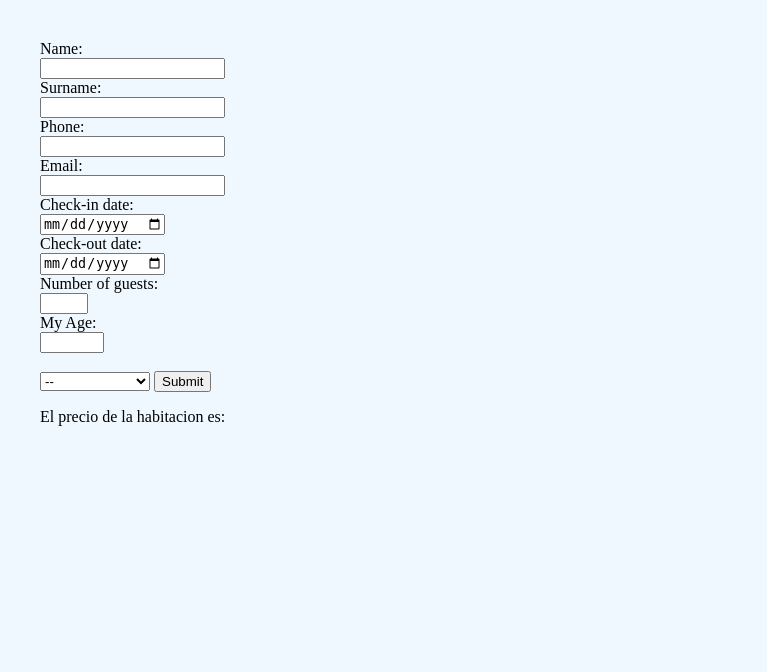
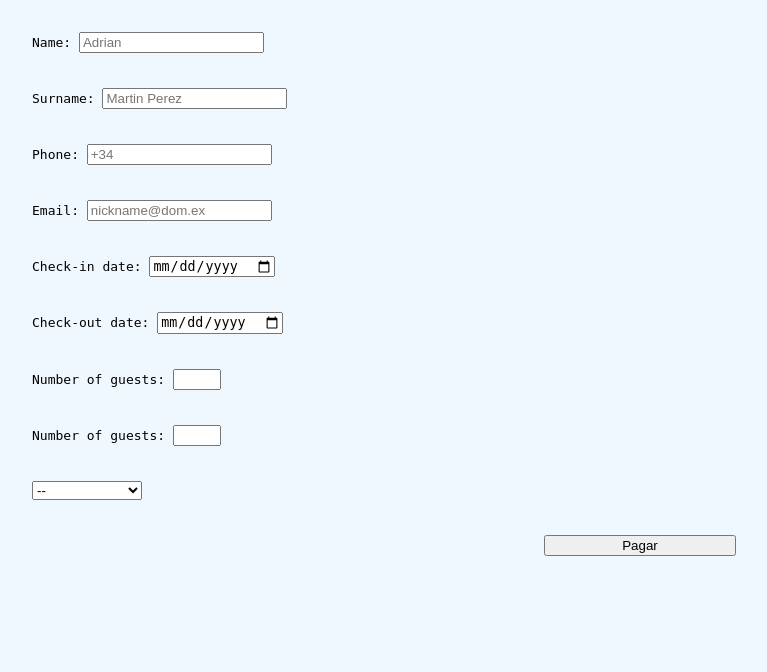
Before and after one commit to byemidev/Tajamar, a PHP site: page /paginas/reserva.html in a window 1280 px wide. Shown: the top 672 px of the page, without its empty margins (0-767 px from the left). Run offline with PHP 8.4, Linux system fonts and the light colour scheme.

Commit message:
a lot of thigs to do

```diff
--- a/semana6_dia2_Basics_HTML&CSS&JS_hotel/paginas/reserva.html
+++ b/semana6_dia2_Basics_HTML&CSS&JS_hotel/paginas/reserva.html
@@ -16,38 +16,55 @@
     <link rel="stylesheet" href="../styles.css">
 </head>
 <body>
-<form id="reservation-form">
-  <label for="name">Name:</label><br>
-  <input type="text" id="name" name="name" required pattern="[a-zA-Z]{1,90}"><br>
-  <label for="surname">Surname:</label><br>
-  <input type="text" id="surname" name="surname" required pattern="[a-zA-Z]{1,90}"><br>
-  <label for="phone">Phone:</label><br>
-  <input type="tel" id="phone" name="phone" required pattern="[0-9]{9}"><br>
-  <label for="email">Email:</label><br>
-  <input type="email" id="email" name="email" required><br>
-  <label for="checkinDate">Check-in date:</label><br>
-  <input type="date" id="check-in" name="check-in" required><br>
-  <label for="checkoutDate">Check-out date:</label><br>
-  <input type="date" id="check-out" name="check-out" required><br>
-  <label for="guestsNum">Number of guests:</label><br>
-  <input type="number" id="guestNum" name="number-of-guests" min="1" max="3" required><br>
-  <label for="age0">My Age:</label><br>
-  <input type="number" id="age0" name="age0" min="0" max="120" required><br>
-  <label for="room"></label><br>
+<form id="reservation-form" novalidate>
+  <div class="field">
+    <label for="name">Name:</label>
+    <input type="text" id="name" name="name" placeholder="Adrian" required>
+  </div>
+  <div id="surname" class="field">
+    <label for="surname">Surname:</label>
+    <input type="text" id="surname" name="surname" placeholder="Martin Perez">
+  </div>
+  <div class="field">
+    <label for="phone">Phone:</label>
+    <input type="tel" placeholder="+34" id="phone" name="phone" required>
+  </div>
+  <div class="field">
+    <label for="email">Email:</label>
+    <input type="email" placeholder="nickname@dom.ex" id="email" name="email" required>
+  </div>
+  <div class="field">
+    <label for="checkinDate">Check-in date:</label>
+    <input type="date" id="check-in" name="check-in" required>
+  </div>
+  <div class="field">
+    <label for="checkoutDate">Check-out date:</label>
+    <input type="date" id="check-out" name="check-out" required>
+  </div>
+  <div class="field">
+    <label for="guestsNum">Number of guests:</label>
+    <input type="number" id="guestNum" name="number-of-guests" min="1" max="3" required>
+  </div>
+  <div class="field">
+    <label for="guestsNum">Number of guests:</label>
+    <input type="number" id="guestNum" name="number-of-guests" min="1" max="3" required>
+  </div>
+  <div class="field">
+    <label for="room"></label>
     <select name="rooms" id="room">
       <option value="">--</option>
       <option value="individual">Individual</option>
       <option value="double">Double</option>
       <option value="Deluxe double">Deluxe Double</option>
     </select>
-  <input type="submit" value="Submit">
-<p>El precio de la habitacion es: <span id="total"></span></p>
+  </div>
+  <button type="submit">Pagar</button>
+<p style="visibility: hidden;">El precio de la habitacion es: <span id="total"></span></p>
 </form>
     <!-- Js -->
     <script src="validation.js"></script>
     <!-- php como se trabaja con los dos archivos de forma concurrente-->
 </body>
 </html>
-
 </body>
 </html>
--- a/semana6_dia2_Basics_HTML&CSS&JS_hotel/paginas/validation.js
+++ b/semana6_dia2_Basics_HTML&CSS&JS_hotel/paginas/validation.js
@@ -1,11 +1,9 @@
 const form = document.querySelector("reservation-form");
-
 
 //hasta que no este validado no envio form
 form.addEventListener("submit", (event) => {
   //prevengo que se envie sin validar
   event.preventDefault();
-
   //recoger input
   const name = document.getElementById("name");
 
@@ -21,39 +19,83 @@
 
   const guestNum = document.getElementById("guestNum");
 
-const ages = [];
+  const ages = []; //me interesa tener las edades en un mismo sitio. Pero debe haber al menos una edad registrada == una por huesped
   ages.push(document.getElementById("age0"));
 
   const room = document.getElementById("room");
-
   //debo ver si los criterios de validacion se estan cumpliendo
 
-  if (!name.checkValidity()) {
-    name.setCustomValidity("introduce un nombre valido");
-  } else if (!surname.checkValidity()) {
-    surname.setCustomValidity("introduce un apellido valido");
-  } else if (!phone.checkValidity()) {
-    phone.setCustomValidity("introduce un numero valido");
+  const hasAnError = false;
+  if (!checkRegexTxt(name.textContent)) {
+    console.log("error about name");
+    message = "error about name";
+    hasAnError = true;
+    error(message);
+  } else if (!checkRegexTxt(surname.textContent )) {
+    console.log("error about name");
+    hasAnError = true;
+    surname.error(message);
+  } else if (!checkRegexPhone(phone.textContent)) {
+    console.log("error about name");
+    hasAnError = true;
+    phone.error();
   } else if (!email.checkValidity()) {
-    email.setCustomValidity("introduce un formato valido para email");
+    console.log("error about name");
+    hasAnError = true;
+    email.error();
   } else if (!checkinDate.checkValidity()) {
-    checkinDate.setCustomValidity("elije una fecha de entrada valida");
+    console.log("error about name");
+    hasAnError = true;
+    checkinDate.error();
   } else if (!checkoutDate.checkValidity()) {
-    checkoutDate.setCustomValidity("elije una fecha de entrada valida");
+    console.log("error about name");
+    hasAnError = true;
+    checkoutDate.error();
   } else if (!guestNum.checkValidity()) {
-    guestNum.setCustomValidity("debes elegir el numero de huespedes");
+    console.log("error about name");
+    hasAnError = true;
+    guestNum.error();
   } else if (!ages[0].checkValidity()) {
-    ages[0].setCustomValidity("debes de ser mayor de edad");
-  } else {
-    name.setCustomValidity("");
-    surname.setCustomValidity("");
-    phone.setCustomValidity("");
-    email.setCustomValidity("");
-    checkinDate.setCustomValidity("");
-    checkoutDate.setCustomValidity("");
-    guestNum.setCustomValidity("");
-    ages[0].setCustomValidity("");
+    console.log("error about name");
+    hasAnError = true;
+    ages[0].error();
+  }
+
+
+  if(!hasAnError) {
+    name.success();
+    surname.success();
+    phone.success();
+    email.success();
+    checkinDate.success();
+    checkoutDate.sucess();
+    guestNum.success();
+    ages[0].success();
     // envio el formulario
     form.submit();
   }
 });
+
+const fields = document.getElementsByClassName("field");
+ fields.array.forEach(field => {
+
+ });
+
+//para acceder cuando ocurra un error al div y ponerlo de otro color
+const fieldValue = document.querySelector("div[class='field']");
+//patron para mis input[type='text']
+const regexTxt= /^[a-zA-Z]{1,90}$/;//solo letras mayus and minus entre 1 y 90 chars
+function checkRegexTxt (input) {
+  return  patternTxt.test(input);
+}
+//patron para mis input[type="phone"]
+const regexPhone = /^\d{9}$/; //solo numeros && 9 digitos en total
+function checkRegexPhone(input){
+  return regexPhone.test(input);
+}
+
+//patron para mis input[type="mail"]
+const regexEmail = /^[a-z0-9!#$%&'*+/=?^_`{|}~-]+(?:\.[a-z0-9!#$%&'*+/=?^_`{|}~-]+)*@(?:[a-z0-9](?:[a-z0-9-]*[a-z0-9])?\.)+[a-z0-9](?:[a-z0-9-]*[a-z0-9])?$/;
+function checkRegexEmail(input){
+  return regexEmail.test(input);
+}
--- a/semana6_dia2_Basics_HTML&CSS&JS_hotel/script.js
+++ b/semana6_dia2_Basics_HTML&CSS&JS_hotel/script.js
@@ -27,5 +27,5 @@
 });
 
 formNewClient.addEventListener("submit",(event) => {
-    event.preventDefault();
+  event.preventDefault();
 });
--- a/semana6_dia2_Basics_HTML&CSS&JS_hotel/styles.css
+++ b/semana6_dia2_Basics_HTML&CSS&JS_hotel/styles.css
@@ -1,13 +1,18 @@
+/*---all-------------------------------*/
 * {
     box-sizing: border-box;
 }
 
 body {
-    display: block;
+    display: flex;
+    flex-direction: column;
+    justify-content: center;
+    margin: auto;
     padding: 2rem;
     background-color: aliceblue;
 }
 
+/*---index.html => HOME----------------*/
 .homebtn {
     font-family: monospace;
 }
@@ -28,3 +33,32 @@
     gap: 1.2em;
     margin: auto 0;
 }
+
+/*---reserva.html => reservas ---------------------*/
+
+/*-----------------reservation-form----------------*/
+#reservation-form {
+    display: flex;
+    flex-direction: column;
+    flex-wrap: wrap;
+    gap: 35px;
+    justify-content: space-around;
+}
+
+#reservation-form button {
+    width: 15vw;
+    margin: auto;
+}
+/*-----------------validations---------------------*/
+.field {
+    display: inline-block;
+    font-family: monospace;
+}
+
+.field:invalid {
+    border: 1px solid red;
+}
+
+.field:valid {
+    border: 2px solid green;
+}
```
Also changed, not shown: 6 other files. Lines whose indentation alone changed are shown as unchanged.
